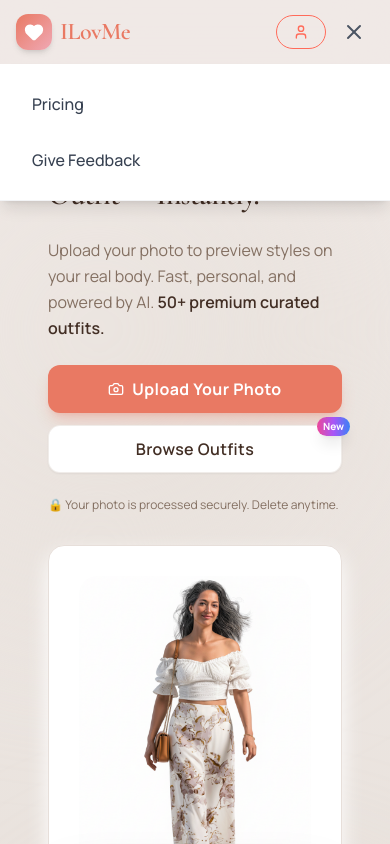
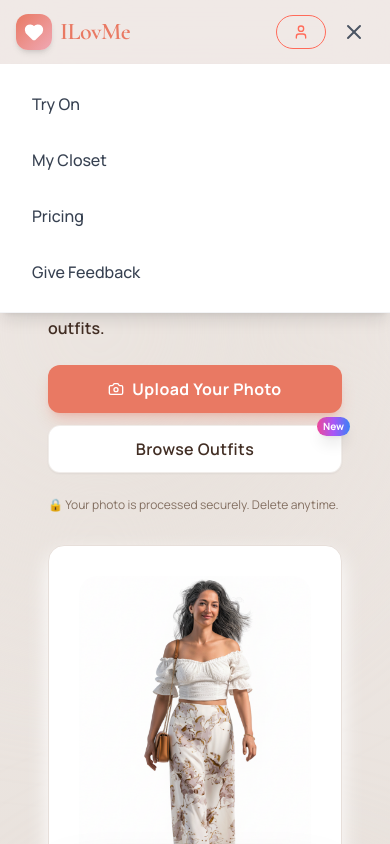
Before and after one commit to alyonabahaleisha/fitonme, a React (Vite) app: page / in a window 390 px wide. Both pictures are taken after a click on the button 354 px from the left and 32 px from the top of the page. Shown: the top 844 px of the page. Built offline with nearby package versions, Linux system fonts and the light colour scheme; no server answers; the database is empty.

Commit message:
Fix ReferenceError in Navigation and restore mobile links

```diff
--- a/src/components/Navigation.tsx
+++ b/src/components/Navigation.tsx
@@ -123,8 +123,10 @@ const Navigation = () => {
                 title="My Closet"
               >
                 <ShoppingBag className="w-5 h-5" style={{ color: '#ff6b5a' }} />
-                {hasNewClosetItem && (
-                  <span className="absolute top-0 right-0 w-2.5 h-2.5 bg-red-500 rounded-full border-2 border-white"></span>
+                {closetCount > 0 && (
+                  <span className="absolute -top-1 -right-1 flex items-center justify-center min-w-[18px] h-[18px] px-1 bg-red-500 rounded-full border-2 border-white text-[10px] font-bold text-white">
+                    {closetCount}
+                  </span>
                 )}
               </button>
 
@@ -200,6 +202,24 @@ const Navigation = () => {
           <div className="flex flex-col p-4 gap-2">
             <button
               onClick={() => {
+                navigate('/try-on');
+                setIsMobileMenuOpen(false);
+              }}
+              className="w-full text-left px-4 py-3 rounded-lg hover:bg-gray-50 text-gray-700 font-medium"
+            >
+              Try On
+            </button>
+            <button
+              onClick={() => {
+                navigate('/closet');
+                setIsMobileMenuOpen(false);
+              }}
+              className="w-full text-left px-4 py-3 rounded-lg hover:bg-gray-50 text-gray-700 font-medium"
+            >
+              My Closet
+            </button>
+            <button
+              onClick={() => {
                 trackPricingModalOpened('navigation', user?.id);
                 setShowPricing(true);
                 setIsMobileMenuOpen(false);
```
